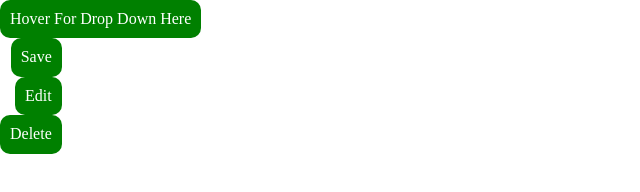
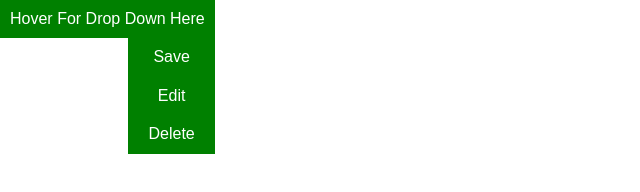
Before and after one commit to kamalypatel/javascript-practice, a plain HTML site: page dropdown-image-carousel/index.html in a window 1280 px wide. Shown: the whole page, without its empty margins (0-640 px from the left). Drawn offline with Linux system fonts and the light colour scheme.

Commit message:
added styles for the drop down

```diff
--- a/dropdown-image-carousel/styles.css
+++ b/dropdown-image-carousel/styles.css
@@ -1,8 +1,15 @@
+body {
+    display: flex;
+    flex-direction: row;
+    justify-content: start;
+    font-family: Arial, Helvetica, sans-serif;
+}
+
 .dropdown-hover {
     display: flex;
     flex-direction: column;
-    justify-content:flex-start;
-    align-items: start;
+    justify-content: flex-end;
+    align-items: end;
 }
 
 .dropdown-hover p {
@@ -10,7 +17,6 @@
     text-align: center;
     background-color: green;
     padding: 10px;
-    border-radius: 10px;
     margin: 0;
 }
 
@@ -22,13 +28,18 @@
     display: flex;
     flex-direction: column;
     align-items: end;
+    justify-content: stretch;
 }
 
 .dropdown-option {
     background-color: aqua;
     padding: 10px;
     margin: 0;
-    border-radius: 10px;
     color: white;
+    width: 100%;
 
 }
+
+.dropdown-option:hover {
+    background-color: blue;
+}
```
